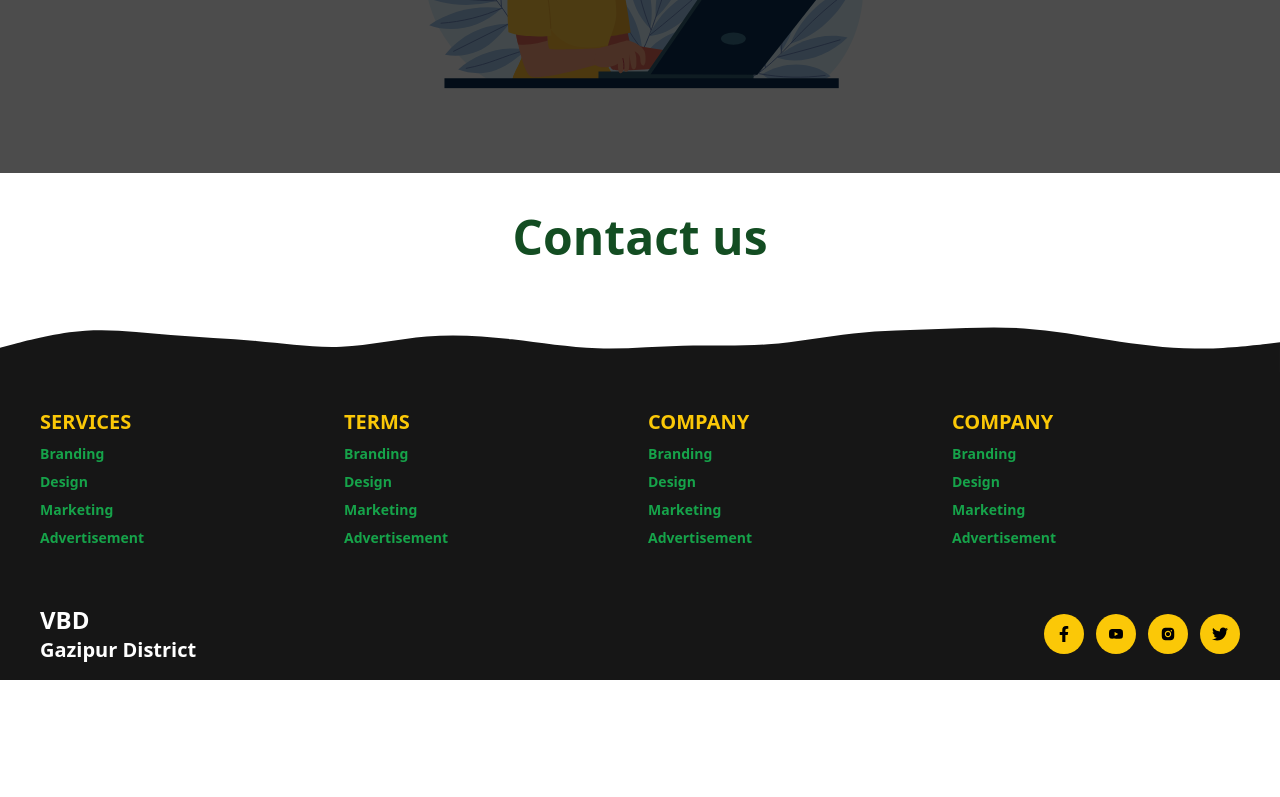
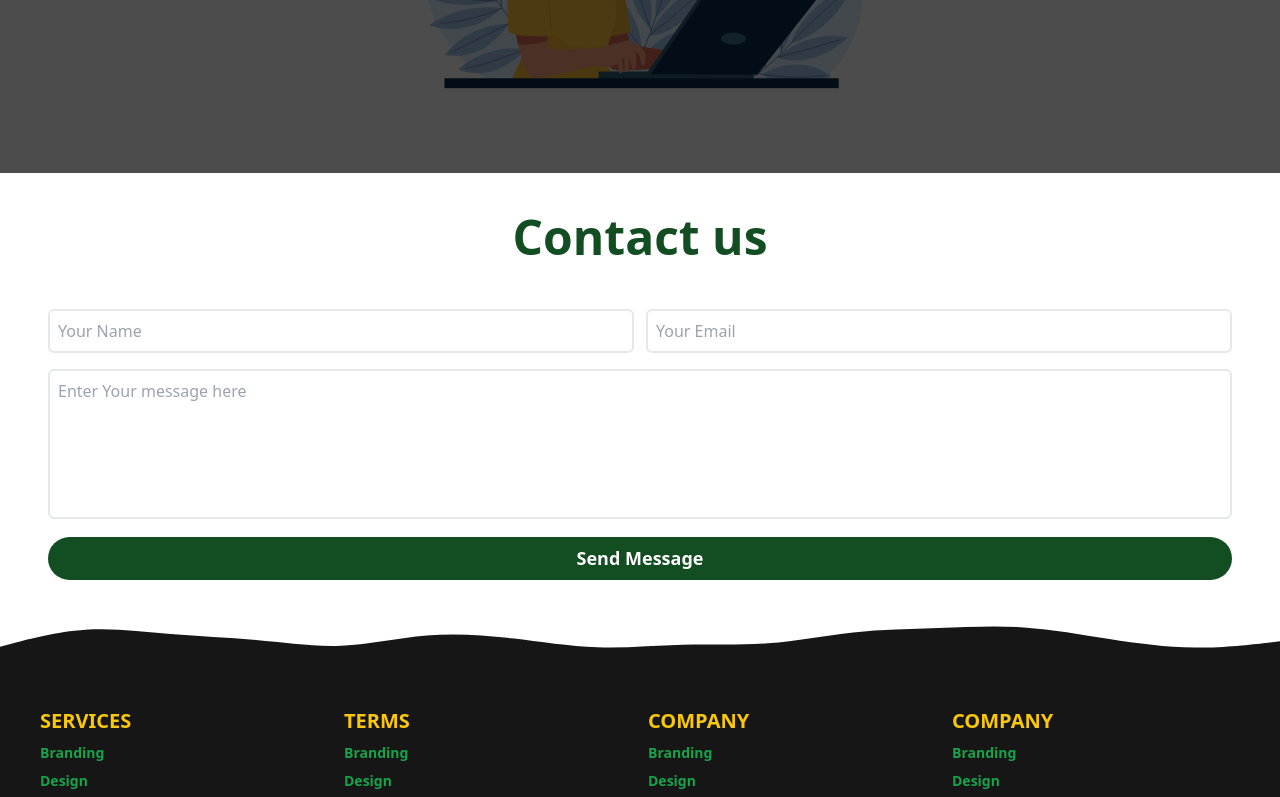
Before and after one commit to AbuRaihan1/vbd-gazipur, a React (Create React App) app: page /contact in a window 1280 px wide. Shown: the part 397-1194 px from the top of the page. Before the commit the page ends 1077 px from the top, so only its background shows below. Built offline with nearby package versions, Linux system fonts and the light colour scheme.

Commit message:
updated contact page

```diff
--- a/package.json
+++ b/package.json
@@ -18,6 +18,7 @@
     "react-scroll-trigger": "^0.6.14",
     "react-tabs": "^6.0.2",
     "react-visibility-sensor": "^5.1.1",
+    "sweetalert2": "^11.7.28",
     "swiper": "^10.2.0",
     "web-vitals": "^2.1.4"
   },
--- a/src/Pages/Contact/Contact.js
+++ b/src/Pages/Contact/Contact.js
@@ -1,10 +1,16 @@
 import React from "react";
 import PageBanner from "../../components/PageBanner/PageBanner";
 import contactIMG from "../../assets/images/contact.svg";
+import Swal from "sweetalert2";
+
 const Contact = () => {
   const title = "Contact Us";
   const description =
     "This is our contact page, you can know about our contact and any other information from here";
+
+  const sendMessage = () => {
+    Swal.fire("sorry!", "This button doesn't work yet!", "error");
+  };
   return (
     <div>
       <PageBanner img={contactIMG} title={title} description={description} />
@@ -14,9 +20,34 @@ const Contact = () => {
         </h2>
       </div>
 
-      <div>
-        <div></div>
-        <div></div>
+      <div className="container mx-auto py-5 pt-2 lg:px-12 px-5">
+        <div className="text-center">
+          <div className="grid md:grid-cols-2 grid-cols-1 gap-3">
+            <input
+              type="text"
+              placeholder="Your Name"
+              className="border-2 rounded-md px-2 py-2 outline-secondary w-full"
+            />
+            <input
+              type="text"
+              placeholder="Your Email"
+              className="border-2 rounded-md px-2 py-1 outline-secondary w-full"
+            />
+          </div>
+          <div>
+            <textarea
+              name=""
+              placeholder="Enter Your message here"
+              className="border-2 rounded-md px-2 py-2 outline-secondary w-full mt-4 h-[150px] resize-none"
+            ></textarea>
+            <button
+              onClick={sendMessage}
+              className="secondary-button w-full mt-3"
+            >
+              Send Message
+            </button>
+          </div>
+        </div>
       </div>
     </div>
   );
```
Also changed, not shown: 1 other file (tests, documents, lock files or other folders).
